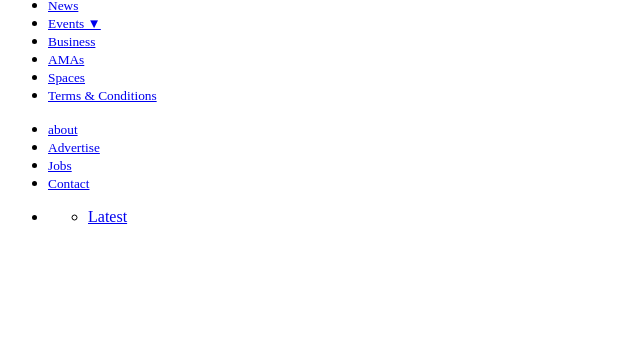
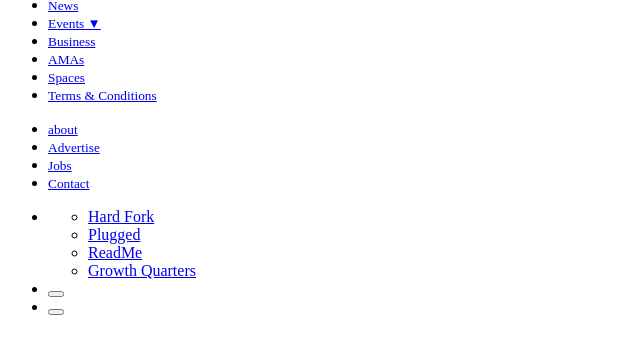
Before and after one commit to marianasortino/building-with-responsive-design-mariana-11nov23, a plain HTML site: page index.html in a window 1280 px wide. Shown: the part 46-400 px from the top of the page, without its empty margins (0-640 px from the left). Drawn offline with Linux system fonts and the light colour scheme.

Commit message:
feat finish changes to index

```diff
--- a/index.html
+++ b/index.html
@@ -83,11 +83,36 @@
             <ul class="items-bottom-navbar">
               <li class="first-item-bottom-navbar">
                 <a href="#" class="link-item-bottom-navbar">
-                  Latest
+                  Hard Fork
+                </a>
+              </li>
+              <li class="first-item-bottom-navbar">
+                <a href="#" class="link-item-bottom-navbar">
+                  Plugged
+                </a>
+              </li>
+              <li class="first-item-bottom-navbar">
+                <a href="#" class="link-item-bottom-navbar">
+                  ReadMe
+                </a>
+              </li>
+              <li class="first-item-bottom-navbar">
+                <a href="#" class="link-item-bottom-navbar">
+                  Growth Quarters
                 </a>
               </li>
             </ul>
           </div>
+        </li>
+        <li class="margin-left-auto">
+          <button type="submit" class="without-style-button">
+            <ion-icon name="search-outline" class="icons-navbar icons-navbar-1 bottom-navbar-list"></ion-icon>
+          </button>
+        </li>
+        <li class="icon-menu-outline">
+          <button type="submit" class="without-style-button">
+            <ion-icon name="menu-outline" class="icons-navbar icons-navbar-2 bottom-navbar-list"></ion-icon>
+          </button>
         </li>
       </ul>
     </nav>
```
